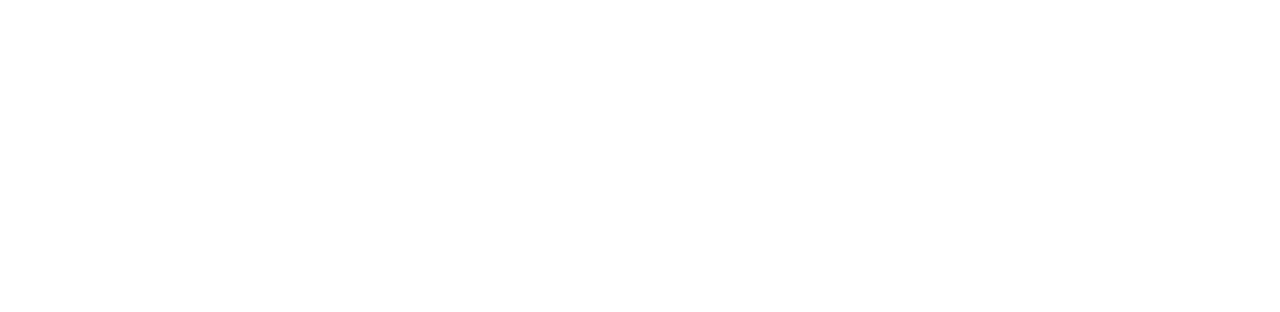
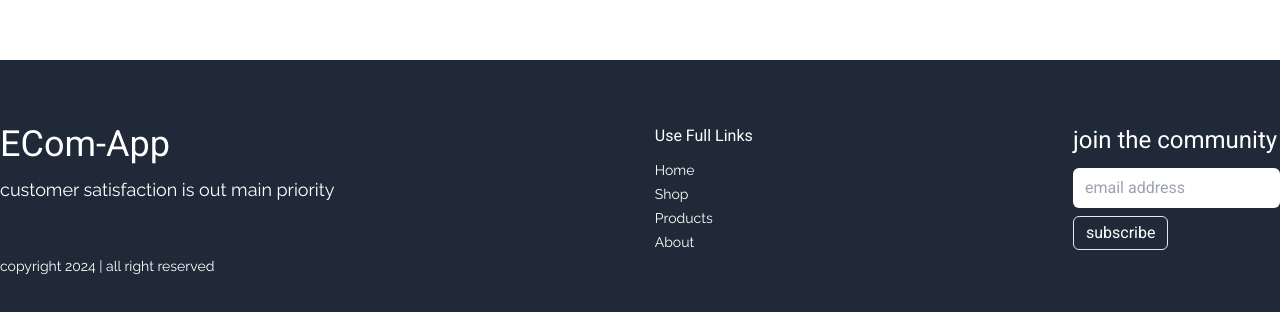
Before and after one commit to devMasrafi/Ecom-App, a Next.js app: page / in a window 1280 px wide. Shown: the part 2092-2404 px from the top of the page. Before the commit the page ends 2152 px from the top, so only its background shows below. Built offline with nearby package versions, Linux system fonts and the light colour scheme.

Commit message:
added footer

```diff
--- a/src/app/layout.js
+++ b/src/app/layout.js
@@ -1,5 +1,6 @@
 import NavBar from "@/components/NavBar";
 import "./globals.css";
+import Footer from "@/components/Footer";
 
 export const metadata = {
   title: "Create Next App",
@@ -12,6 +13,7 @@ export default function RootLayout({ children }) {
       <body className="font-robotoFont">
         <NavBar />
         {children}
+        <Footer/>
       </body>
     </html>
   );
--- /dev/null
+++ b/src/components/Footer.jsx
@@ -0,0 +1,53 @@
+import Link from "next/link";
+
+const Footer = () => {
+  return (
+    <main className="h-[25rem] bg-gray-800">
+      <footer className=" container mx-auto text-white  ">
+        <div className="flex justify-between pt-[4rem]  ">
+          <div>
+            <h2 className="text-4xl mb-3">ECom-App</h2>
+            <h3 className="text-lg font-ralewayFont">
+              customer satisfaction is out main priority
+            </h3>
+          </div>
+          <div>
+            <h2 className="capitalize mb-3 ">use Full links</h2>
+            <ul className="font-ralewayFont text-sm capitalize">
+              <li className="mb-1 hover:underline hover:underline-offset-4">
+                <Link href={"/"}>home</Link>
+              </li>
+              <li className="mb-1 hover:underline hover:underline-offset-4">
+                <Link href={"/shop"}>shop</Link>
+              </li>
+              <li className="mb-1 hover:underline hover:underline-offset-4">
+                <Link href={"/products"}>products</Link>
+              </li>
+              <li className="mb-1 hover:underline hover:underline-offset-4">
+                <Link href={"/about"}>about</Link>
+              </li>
+            </ul>
+          </div>
+          <div className="">
+            <h2 className="text-2xl pb-3 ">join the community</h2>
+            <div>
+              <input
+                type="text"
+                className="py-2 px-3 rounded-md mb-2"
+                placeholder="email address"
+              />
+            </div>
+            <button className="px-3 py-1 border border-2-white rounded-md">
+              subscribe
+            </button>
+          </div>
+        </div>
+        <p className="font-ralewayFont text-sm">
+          copyright 2024 | all right reserved{" "}
+        </p>
+      </footer>
+    </main>
+  );
+};
+
+export default Footer;
```
